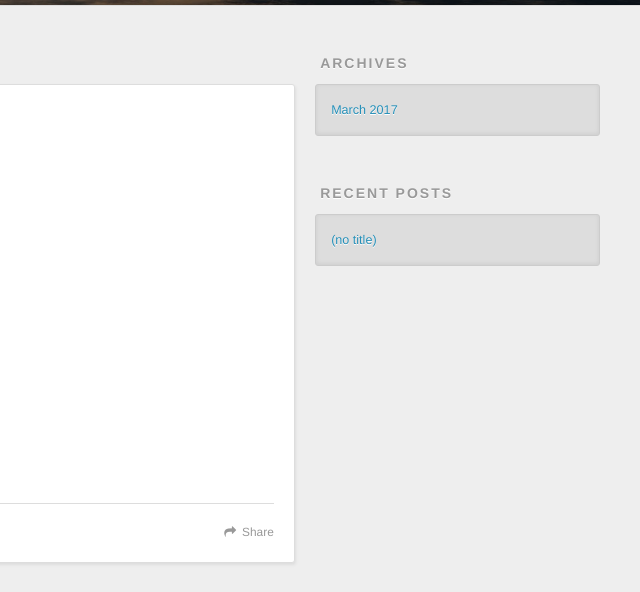
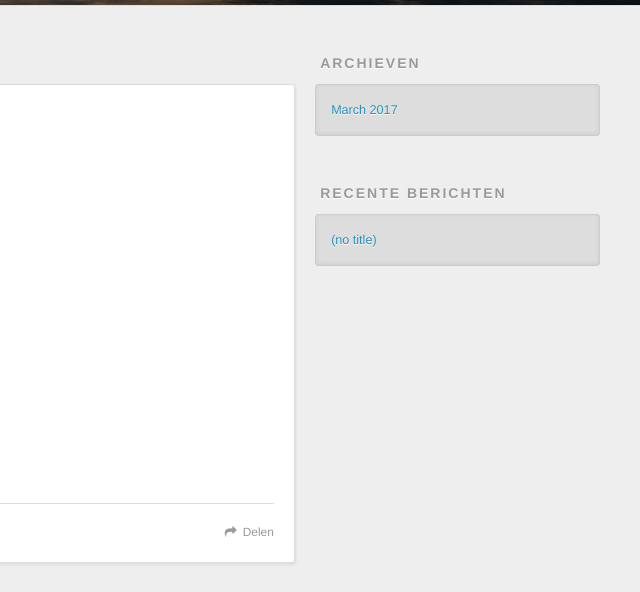
Before and after one commit to Snowding/Snowding.github.io, a plain HTML site: page index.html in a window 1280 px wide. Shown: the part 295-887 px from the top of the page, 640-1280 px from the left. Drawn offline with nearby package versions, Linux system fonts and the light colour scheme.

Commit message:
Site updated: 2017-03-14 21:25:54

```diff
--- a/index.html
+++ b/index.html
@@ -50,7 +50,7 @@
 
           <a id="nav-rss-link" class="nav-icon" href="/atom.xml" title="RSS Feed"></a>
 
-        <a id="nav-search-btn" class="nav-icon" title="Search"></a>
+        <a id="nav-search-btn" class="nav-icon" title="Zoeken"></a>
       </nav>
       <div id="search-form-wrap">
         <form action="//google.com/search" method="get" accept-charset="UTF-8" class="search-form"><input type="search" name="q" results="0" class="search-form-input" placeholder="Search"><button type="submit" class="search-form-submit">&#xF002;</button><input type="hidden" name="sitesearch" value="http://yoursite.com"></form>
@@ -85,7 +85,7 @@
 
     </div>
     <footer class="article-footer">
-      <a data-url="http://yoursite.com/2017/03/14/hello-world/" data-id="cj09kdept00007cd33shqp9ic" class="article-share-link">Share</a>
+      <a data-url="http://yoursite.com/2017/03/14/hello-world/" data-id="cj09klxhb0000gsd38l08e46x" class="article-share-link">Delen</a>
 
 
     </footer>
@@ -110,7 +110,7 @@
 
 
   <div class="widget-wrap">
-    <h3 class="widget-title">Archives</h3>
+    <h3 class="widget-title">Archieven</h3>
     <div class="widget">
       <ul class="archive-list"><li class="archive-list-item"><a class="archive-list-link" href="/archives/2017/03/">March 2017</a></li></ul>
     </div>
@@ -120,7 +120,7 @@
 
 
   <div class="widget-wrap">
-    <h3 class="widget-title">Recent Posts</h3>
+    <h3 class="widget-title">Recente berichten</h3>
     <div class="widget">
       <ul>
 
```
Also changed, not shown: 2017/03/14/hello-world/index.html (+4 -4 lines), archives/2017/03/index.html (+4 -4 lines), archives/2017/index.html (+4 -4 lines), archives/index.html (+4 -4 lines).
